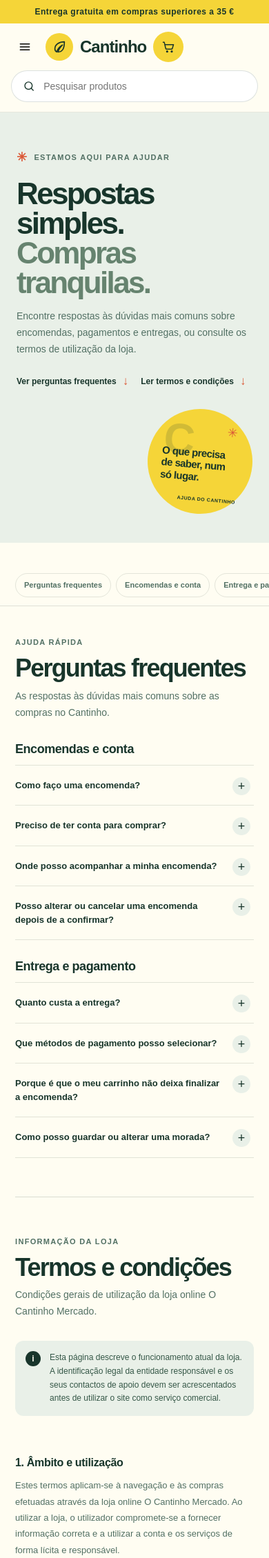
After one commit to goncalo1307/DDM_LD_Grupo5, a PHP site: page /ajuda.php in a window 390 px wide. The commit adds this page. Shown: the top 2259 px of the page at 69% size. Run offline with PHP 8.4, Linux system fonts and the light colour scheme.

Commit message:
Secção de Ajuda e TOS feita.

```diff
--- /dev/null
+++ b/ajuda.php
@@ -0,0 +1,192 @@
+<?php
+require __DIR__ . '/conta/ligacao.php';
+
+$logado = !empty($_SESSION['utilizador_id']);
+$nomeUtilizador = $_SESSION['utilizador_nome'] ?? '';
+$primeiroNome = $nomeUtilizador !== '' ? explode(' ', trim($nomeUtilizador))[0] : '';
+$inicial = $primeiroNome !== '' ? mb_strtoupper(mb_substr($primeiroNome, 0, 1)) : '';
+$tipoUtilizador = $_SESSION['utilizador_tipo'] ?? 'cliente';
+
+$totalCarrinho = 0;
+if ($logado) {
+    $stmt = $pdo->prepare(
+        'SELECT COALESCE(SUM(ic.Quantidade), 0)
+         FROM ItemCarrinho ic
+         JOIN Carrinho c ON c.IDCarrinho = ic.IDCarrinho
+         WHERE c.IDUtilizador = ?'
+    );
+    $stmt->execute([(int) $_SESSION['utilizador_id']]);
+    $totalCarrinho = (int) $stmt->fetchColumn();
+}
+?>
+<!DOCTYPE html>
+<html lang="pt-PT">
+<head>
+  <meta charset="UTF-8">
+  <meta name="viewport" content="width=device-width, initial-scale=1.0">
+  <meta name="description" content="Consulte as perguntas frequentes e os termos e condições de utilização da loja online O Cantinho Mercado.">
+  <title>Ajuda, FAQs e Termos | O Cantinho Mercado</title>
+  <link rel="stylesheet" href="css/ajuda/ajuda.css">
+</head>
+<body>
+  <?php require __DIR__ . '/componentes/navbar.php'; ?>
+
+  <main class="help-main">
+    <section class="help-hero">
+      <div class="help-hero-copy">
+        <span class="help-eyebrow"><span aria-hidden="true">✳</span> Estamos aqui para ajudar</span>
+        <h1>Respostas simples.<br><span>Compras tranquilas.</span></h1>
+        <p>Encontre respostas às dúvidas mais comuns sobre encomendas, pagamentos e entregas, ou consulte os termos de utilização da loja.</p>
+        <div class="help-hero-links">
+          <a href="#faqs">Ver perguntas frequentes <span aria-hidden="true">↓</span></a>
+          <a href="#termos">Ler termos e condições <span aria-hidden="true">↓</span></a>
+        </div>
+      </div>
+      <div class="help-hero-card" aria-hidden="true">
+        <span class="help-card-number">C</span>
+        <span class="help-card-spark">✳</span>
+        <p>O que precisa<br>de saber, num<br>só lugar.</p>
+        <span class="help-card-caption">Ajuda do Cantinho</span>
+      </div>
+    </section>
+
+    <div class="help-layout">
+      <aside class="help-sidebar" aria-label="Nesta página">
+        <span class="sidebar-title">Nesta página</span>
+        <a href="#faqs">Perguntas frequentes</a>
+        <a href="#encomendas">Encomendas e conta</a>
+        <a href="#entrega-pagamento">Entrega e pagamento</a>
+        <a href="#termos">Termos e condições</a>
+        <a href="#produtos-precos">Produtos e preços</a>
+        <a href="#encomendas-termos">Encomendas e entrega</a>
+        <a href="#pagamentos-termos">Pagamentos</a>
+      </aside>
+
+      <div class="help-content">
+        <section class="faq-section" id="faqs">
+          <div class="help-section-heading">
+            <span class="help-section-kicker">Ajuda rápida</span>
+            <h2>Perguntas frequentes</h2>
+            <p>As respostas às dúvidas mais comuns sobre as compras no Cantinho.</p>
+          </div>
+
+          <div class="faq-group" id="encomendas">
+            <h3>Encomendas e conta</h3>
+            <details class="faq-item">
+              <summary>Como faço uma encomenda?</summary>
+              <div class="faq-answer">
+                <p>Inicie sessão ou crie uma conta, adicione produtos ao carrinho e avance para a finalização. No checkout, indique ou escolha uma morada, selecione um método de pagamento e confirme a encomenda.</p>
+              </div>
+            </details>
+            <details class="faq-item">
+              <summary>Preciso de ter conta para comprar?</summary>
+              <div class="faq-answer">
+                <p>Sim. É necessário iniciar sessão para aceder ao carrinho e finalizar uma encomenda. A conta também permite guardar moradas e consultar o histórico de compras.</p>
+              </div>
+            </details>
+            <details class="faq-item">
+              <summary>Onde posso acompanhar a minha encomenda?</summary>
+              <div class="faq-answer">
+                <p>Depois de iniciar sessão, consulte a área <a href="conta/perfil.php#encomendas">As minhas encomendas</a> no seu perfil. Aí pode ver o estado da encomenda e do pagamento.</p>
+              </div>
+            </details>
+            <details class="faq-item">
+              <summary>Posso alterar ou cancelar uma encomenda depois de a confirmar?</summary>
+              <div class="faq-answer">
+                <p>Atualmente, o site não disponibiliza uma opção para alterar ou pedir o cancelamento de uma encomenda pelo perfil. A loja pode atualizar o respetivo estado, que ficará visível na sua conta. Os direitos previstos na lei aplicável mantêm-se.</p>
+              </div>
+            </details>
+          </div>
+
+          <div class="faq-group" id="entrega-pagamento">
+            <h3>Entrega e pagamento</h3>
+            <details class="faq-item">
+              <summary>Quanto custa a entrega?</summary>
+              <div class="faq-answer">
+                <p>A entrega é gratuita para encomendas com subtotal superior a 35 €. Para encomendas até 35 €, incluindo exatamente 35 €, o custo de entrega apresentado no checkout é 3,99 €.</p>
+              </div>
+            </details>
+            <details class="faq-item">
+              <summary>Que métodos de pagamento posso selecionar?</summary>
+              <div class="faq-answer">
+                <p>No checkout pode selecionar MB Way, Multibanco, cartão, PayPal ou pagamento na entrega. A aplicação regista o método escolhido, mas não processa cobranças automaticamente. O pagamento da encomenda fica pendente até o estado ser atualizado.</p>
+              </div>
+            </details>
+            <details class="faq-item">
+              <summary>Porque é que o meu carrinho não deixa finalizar a encomenda?</summary>
+              <div class="faq-answer">
+                <p>O stock é confirmado novamente ao finalizar a encomenda. Se algum artigo já não estiver disponível ou a quantidade exceder o stock, atualize o carrinho e tente de novo.</p>
+              </div>
+            </details>
+            <details class="faq-item">
+              <summary>Como posso guardar ou alterar uma morada?</summary>
+              <div class="faq-answer">
+                <p>Na sua conta, aceda ao perfil e à área de moradas. Também pode escolher uma morada guardada ou indicar outra durante a finalização da encomenda.</p>
+              </div>
+            </details>
+          </div>
+        </section>
+
+        <section class="terms-section" id="termos">
+          <div class="help-section-heading">
+            <span class="help-section-kicker">Informação da loja</span>
+            <h2>Termos e condições</h2>
+            <p>Condições gerais de utilização da loja online O Cantinho Mercado.</p>
+          </div>
+
+          <div class="terms-notice">
+            <span aria-hidden="true">i</span>
+            <p>Esta página descreve o funcionamento atual da loja. A identificação legal da entidade responsável e os seus contactos de apoio devem ser acrescentados antes de utilizar o site como serviço comercial.</p>
+          </div>
+
+          <article class="terms-article" id="utilizacao">
+            <h3>1. Âmbito e utilização</h3>
+            <p>Estes termos aplicam-se à navegação e às compras efetuadas através da loja online O Cantinho Mercado. Ao utilizar a loja, o utilizador compromete-se a fornecer informação correta e a utilizar a conta e os serviços de forma lícita e responsável.</p>
+            <p>Para finalizar uma encomenda é necessário ter uma conta e iniciar sessão. O utilizador é responsável por manter os dados da conta atualizados e por proteger as respetivas credenciais de acesso.</p>
+          </article>
+
+          <article class="terms-article" id="produtos-precos">
+            <h3>2. Produtos, disponibilidade e preços</h3>
+            <p>A loja apresenta a informação disponível sobre cada produto, incluindo preço, unidade e disponibilidade. As imagens são ilustrativas e podem não representar todos os detalhes da embalagem ou apresentação do artigo.</p>
+            <p>Os produtos estão sujeitos a stock. A disponibilidade e as quantidades são verificadas durante a finalização da encomenda; se um artigo estiver indisponível ou não existir stock suficiente, a encomenda não poderá ser concluída com esse artigo.</p>
+            <p>O subtotal e os custos aplicáveis são apresentados no carrinho e confirmados no checkout antes da submissão da encomenda. A entrega custa 3,99 € para subtotais até 35 € e é gratuita para subtotais superiores a 35 €.</p>
+          </article>
+
+          <article class="terms-article" id="encomendas-termos">
+            <h3>3. Encomendas e entrega</h3>
+            <p>Para efetuar uma encomenda, o utilizador deve selecionar os produtos, indicar uma morada de entrega válida e confirmar os dados apresentados no checkout. Após a submissão, é apresentada uma referência da encomenda, que também pode ser consultada no perfil.</p>
+            <p>A encomenda fica sujeita à disponibilidade dos artigos e à atualização do seu estado na conta do utilizador. A criação da encomenda não significa, por si só, que o pagamento tenha sido processado ou que a encomenda já tenha sido entregue.</p>
+            <p>O site permite consultar o estado da encomenda, mas não disponibiliza atualmente uma opção de alteração ou pedido de cancelamento pelo perfil. Esta limitação da plataforma não prejudica os direitos que assistem ao consumidor nos termos da lei aplicável.</p>
+          </article>
+
+          <article class="terms-article" id="pagamentos-termos">
+            <h3>4. Métodos e estado do pagamento</h3>
+            <p>O checkout permite selecionar MB Way, Multibanco, cartão, PayPal ou pagamento na entrega. O método selecionado é associado à encomenda.</p>
+            <p>Na versão atual da plataforma não é efetuada uma cobrança automática durante o checkout. As encomendas são registadas com o pagamento pendente, e o estado pode ser consultado no perfil. Não considere o pagamento concluído enquanto o estado apresentado na conta não indicar que foi pago.</p>
+          </article>
+
+          <article class="terms-article" id="dados-conta">
+            <h3>5. Dados da conta</h3>
+            <p>Os dados de conta, moradas e contacto indicados pelo utilizador são utilizados para disponibilizar as funcionalidades da loja e associar as encomendas ao respetivo perfil. O utilizador pode consultar e atualizar os dados disponíveis na área da conta.</p>
+          </article>
+
+          <article class="terms-article" id="alteracoes-termos">
+            <h3>6. Alterações aos termos</h3>
+            <p>Estes termos podem ser atualizados para refletir alterações ao funcionamento da loja. A versão publicada nesta página é a que se encontra atualmente disponível. As atualizações não eliminam os direitos previstos na legislação aplicável.</p>
+          </article>
+
+          <article class="terms-article" id="direitos">
+            <h3>7. Direitos do consumidor</h3>
+            <p>Nada nestes termos exclui ou limita direitos que sejam conferidos ao consumidor pela legislação aplicável. As regras específicas sobre cancelamentos, devoluções e resolução de reclamações devem ser confirmadas e publicadas pela entidade responsável pela loja.</p>
+          </article>
+
+          <p class="terms-updated">Última atualização: 5 de novembro de 2026</p>
+        </section>
+      </div>
+    </div>
+  </main>
+
+  <?php require __DIR__ . '/componentes/footer.php'; ?>
+  <script src="javascript.js"></script>
+</body>
+</html>
--- a/componentes/navbar.php
+++ b/componentes/navbar.php
@@ -17,6 +17,7 @@ $valorPesquisa = $paginaPesquisa && isset($query) ? (string) $query : '';
         <a href="index.php#ofertas">Ofertas</a>
         <a href="index.php#categorias">Produtos</a>
         <a href="sobre.php">Quem somos</a>
+        <a href="ajuda.php">Ajuda</a>
       </nav>
       <form class="search desktop-search<?= $classePesquisa ?>" action="pesquisa.php" method="get">
         <svg class="svg" viewBox="0 0 24 24"><circle cx="11" cy="11" r="7"/><path d="m20 20-4-4"/></svg>
@@ -65,6 +66,7 @@ $valorPesquisa = $paginaPesquisa && isset($query) ? (string) $query : '';
       <a href="index.php#ofertas">Ofertas</a>
       <a href="index.php#categorias">Produtos</a>
       <a href="sobre.php">Quem somos</a>
+      <a href="ajuda.php">Ajuda</a>
       <?php if ($logado): ?>
         <?php if ($tipoUtilizador === 'funcionario'): ?>
           <a href="admin.php">Gestão de encomendas</a>
--- /dev/null
+++ b/css/ajuda/ajuda.css
@@ -0,0 +1,513 @@
+@import url("../shared/loja.css");
+
+main.help-main {
+  max-width: none;
+  padding: 0;
+}
+
+.help-hero {
+  display: flex;
+  min-height: 390px;
+  align-items: center;
+  justify-content: space-between;
+  gap: 48px;
+  padding: 62px max(24px, calc((100% - 1152px) / 2));
+  background: #e9f0e8;
+}
+
+.help-hero-copy {
+  max-width: 700px;
+}
+
+.help-eyebrow,
+.help-section-kicker {
+  color: #527064;
+  font-size: 11px;
+  font-weight: 800;
+  letter-spacing: .12em;
+  text-transform: uppercase;
+}
+
+.help-eyebrow {
+  display: inline-flex;
+  align-items: center;
+  gap: 9px;
+}
+
+.help-eyebrow span {
+  color: #db5a38;
+  font-size: 18px;
+}
+
+.help-hero h1 {
+  margin: 20px 0 16px;
+  font-size: clamp(46px, 6vw, 72px);
+  line-height: .98;
+  letter-spacing: -.06em;
+}
+
+.help-hero h1 span {
+  color: #66836f;
+}
+
+.help-hero-copy > p {
+  max-width: 600px;
+  margin: 0;
+  color: #527064;
+  font-size: 16px;
+  line-height: 1.7;
+}
+
+.help-hero-links {
+  display: flex;
+  flex-wrap: wrap;
+  gap: 12px 24px;
+  margin-top: 24px;
+}
+
+.help-hero-links a {
+  display: inline-flex;
+  align-items: center;
+  gap: 9px;
+  color: #18352b;
+  font-size: 13px;
+  font-weight: 800;
+}
+
+.help-hero-links a span {
+  color: #db5a38;
+  font-size: 17px;
+}
+
+.help-hero-links a:hover {
+  color: #db5a38;
+}
+
+.help-hero-card {
+  position: relative;
+  display: flex;
+  width: 220px;
+  min-width: 220px;
+  height: 220px;
+  flex-direction: column;
+  justify-content: center;
+  padding: 28px;
+  border-radius: 50%;
+  background: #f5d538;
+  color: #18352b;
+  transform: rotate(5deg);
+}
+
+.help-card-number {
+  position: absolute;
+  top: 22px;
+  left: 30px;
+  color: rgba(24, 53, 43, .16);
+  font-size: 86px;
+  font-weight: 900;
+  line-height: 1;
+}
+
+.help-card-spark {
+  position: absolute;
+  top: 32px;
+  right: 38px;
+  color: #db5a38;
+  font-size: 23px;
+}
+
+.help-hero-card p {
+  position: relative;
+  margin: 24px 0 0;
+  font-size: 20px;
+  font-weight: 800;
+  line-height: 1.17;
+  letter-spacing: -.04em;
+}
+
+.help-card-caption {
+  position: absolute;
+  right: 31px;
+  bottom: 28px;
+  font-size: 9px;
+  font-weight: 800;
+  letter-spacing: .08em;
+  text-transform: uppercase;
+}
+
+.help-layout {
+  display: grid;
+  max-width: 1200px;
+  grid-template-columns: 220px minmax(0, 1fr);
+  align-items: start;
+  gap: 72px;
+  margin: 0 auto;
+  padding: 76px 24px 110px;
+}
+
+.help-sidebar {
+  position: sticky;
+  top: 112px;
+  display: flex;
+  flex-direction: column;
+  gap: 2px;
+  padding: 18px 0;
+  border-top: 1px solid rgba(24, 53, 43, .14);
+}
+
+.sidebar-title {
+  margin-bottom: 11px;
+  color: #718579;
+  font-size: 10px;
+  font-weight: 800;
+  letter-spacing: .12em;
+  text-transform: uppercase;
+}
+
+.help-sidebar a {
+  padding: 9px 10px;
+  border-radius: 8px;
+  color: #527064;
+  font-size: 12px;
+  font-weight: 650;
+  line-height: 1.4;
+}
+
+.help-sidebar a:hover {
+  background: #e9f0e8;
+  color: #18352b;
+}
+
+.help-content {
+  min-width: 0;
+}
+
+.faq-section {
+  padding-bottom: 76px;
+}
+
+.help-section-heading {
+  margin-bottom: 38px;
+}
+
+.help-section-heading h2 {
+  margin: 11px 0 10px;
+  font-size: clamp(34px, 4vw, 48px);
+  line-height: 1.05;
+  letter-spacing: -.05em;
+}
+
+.help-section-heading > p {
+  margin: 0;
+  color: #527064;
+  font-size: 14px;
+  line-height: 1.7;
+}
+
+.faq-group {
+  margin-top: 34px;
+}
+
+.faq-group h3 {
+  margin: 0 0 12px;
+  font-size: 18px;
+  letter-spacing: -.025em;
+}
+
+.faq-item {
+  border-bottom: 1px solid rgba(24, 53, 43, .13);
+}
+
+.faq-item:first-of-type {
+  border-top: 1px solid rgba(24, 53, 43, .13);
+}
+
+.faq-item summary {
+  position: relative;
+  padding: 19px 42px 19px 0;
+  color: #18352b;
+  cursor: pointer;
+  font-size: 14px;
+  font-weight: 750;
+  line-height: 1.5;
+  list-style: none;
+}
+
+.faq-item summary::-webkit-details-marker {
+  display: none;
+}
+
+.faq-item summary::after {
+  position: absolute;
+  top: 17px;
+  right: 5px;
+  display: grid;
+  width: 26px;
+  height: 26px;
+  place-items: center;
+  border-radius: 50%;
+  background: #e9f0e8;
+  color: #18352b;
+  content: "+";
+  font-size: 18px;
+  font-weight: 500;
+  transition: transform .18s, background .18s;
+}
+
+.faq-item[open] summary::after {
+  transform: rotate(45deg);
+  background: #f5d538;
+}
+
+.faq-item summary:focus-visible,
+.help-sidebar a:focus-visible,
+.help-hero-links a:focus-visible {
+  outline: 3px solid rgba(47, 117, 78, .35);
+  outline-offset: 3px;
+}
+
+.faq-answer {
+  max-width: 690px;
+  padding: 0 42px 18px 0;
+  color: #527064;
+  font-size: 13px;
+  line-height: 1.75;
+}
+
+.faq-answer p {
+  margin: 0;
+}
+
+.faq-answer a {
+  color: #18352b;
+  font-weight: 750;
+  text-decoration: underline;
+  text-underline-offset: 3px;
+}
+
+.terms-section {
+  padding-top: 72px;
+  border-top: 1px solid rgba(24, 53, 43, .16);
+}
+
+.terms-notice {
+  display: flex;
+  align-items: flex-start;
+  gap: 13px;
+  margin: 0 0 36px;
+  padding: 18px;
+  border-radius: 12px;
+  background: #e9f0e8;
+}
+
+.terms-notice > span {
+  display: grid;
+  width: 22px;
+  min-width: 22px;
+  height: 22px;
+  place-items: center;
+  border-radius: 50%;
+  background: #18352b;
+  color: #fffdf2;
+  font-size: 12px;
+  font-weight: 800;
+}
+
+.terms-notice p {
+  margin: 0;
+  color: #355747;
+  font-size: 12px;
+  line-height: 1.65;
+}
+
+.terms-article {
+  scroll-margin-top: 110px;
+  padding: 23px 0;
+  border-bottom: 1px solid rgba(24, 53, 43, .12);
+}
+
+.terms-article h3 {
+  margin: 0 0 12px;
+  font-size: 16px;
+  letter-spacing: -.02em;
+}
+
+.terms-article p {
+  margin: 0 0 12px;
+  color: #527064;
+  font-size: 13px;
+  line-height: 1.8;
+}
+
+.terms-article p:last-child {
+  margin-bottom: 0;
+}
+
+.terms-updated {
+  margin: 22px 0 0;
+  color: #718579;
+  font-size: 11px;
+}
+
+@media (max-width: 900px) {
+  .help-hero {
+    min-height: 350px;
+    gap: 26px;
+  }
+
+  .help-hero-card {
+    width: 180px;
+    min-width: 180px;
+    height: 180px;
+    padding: 24px;
+  }
+
+  .help-card-number {
+    top: 18px;
+    left: 25px;
+    font-size: 72px;
+  }
+
+  .help-card-spark {
+    top: 26px;
+    right: 32px;
+  }
+
+  .help-hero-card p {
+    margin-top: 18px;
+    font-size: 17px;
+  }
+
+  .help-card-caption {
+    right: 24px;
+    bottom: 22px;
+    font-size: 8px;
+  }
+
+  .help-layout {
+    grid-template-columns: 180px minmax(0, 1fr);
+    gap: 40px;
+  }
+}
+
+@media (max-width: 700px) {
+  .help-hero {
+    min-height: 0;
+    flex-direction: column;
+    align-items: flex-start;
+    gap: 30px;
+    padding: 54px 24px 42px;
+  }
+
+  .help-hero h1 {
+    font-size: clamp(44px, 11vw, 58px);
+  }
+
+  .help-hero-copy > p {
+    font-size: 14px;
+  }
+
+  .help-hero-links {
+    gap: 12px 18px;
+  }
+
+  .help-hero-links a {
+    font-size: 12px;
+  }
+
+  .help-hero-card {
+    width: 152px;
+    min-width: 152px;
+    height: 152px;
+    align-self: flex-end;
+    padding: 20px;
+  }
+
+  .help-card-number {
+    top: 15px;
+    left: 21px;
+    font-size: 62px;
+  }
+
+  .help-card-spark {
+    top: 20px;
+    right: 25px;
+    font-size: 18px;
+  }
+
+  .help-hero-card p {
+    margin-top: 10px;
+    font-size: 15px;
+  }
+
+  .help-card-caption {
+    right: 20px;
+    bottom: 18px;
+    font-size: 7px;
+  }
+
+  .help-layout {
+    display: block;
+    padding: 44px 22px 76px;
+  }
+
+  .help-sidebar {
+    position: static;
+    display: flex;
+    flex-direction: row;
+    flex-wrap: nowrap;
+    gap: 7px;
+    margin: 0 -22px 42px;
+    padding: 0 22px 12px;
+    overflow-x: auto;
+    border-top: 0;
+    border-bottom: 1px solid rgba(24, 53, 43, .14);
+    scrollbar-width: thin;
+  }
+
+  .sidebar-title {
+    display: none;
+  }
+
+  .help-sidebar a {
+    flex: 0 0 auto;
+    padding: 9px 12px;
+    border: 1px solid rgba(24, 53, 43, .12);
+    border-radius: 20px;
+    font-size: 11px;
+    white-space: nowrap;
+  }
+
+  .faq-section {
+    padding-bottom: 56px;
+  }
+
+  .help-section-heading {
+    margin-bottom: 30px;
+  }
+
+  .help-section-heading h2 {
+    font-size: 36px;
+  }
+
+  .faq-group {
+    margin-top: 28px;
+  }
+
+  .faq-item summary {
+    padding-right: 40px;
+    font-size: 13px;
+  }
+
+  .faq-answer {
+    padding-right: 12px;
+  }
+
+  .terms-section {
+    padding-top: 54px;
+  }
+
+  .terms-notice {
+    padding: 15px;
+  }
+}
```
